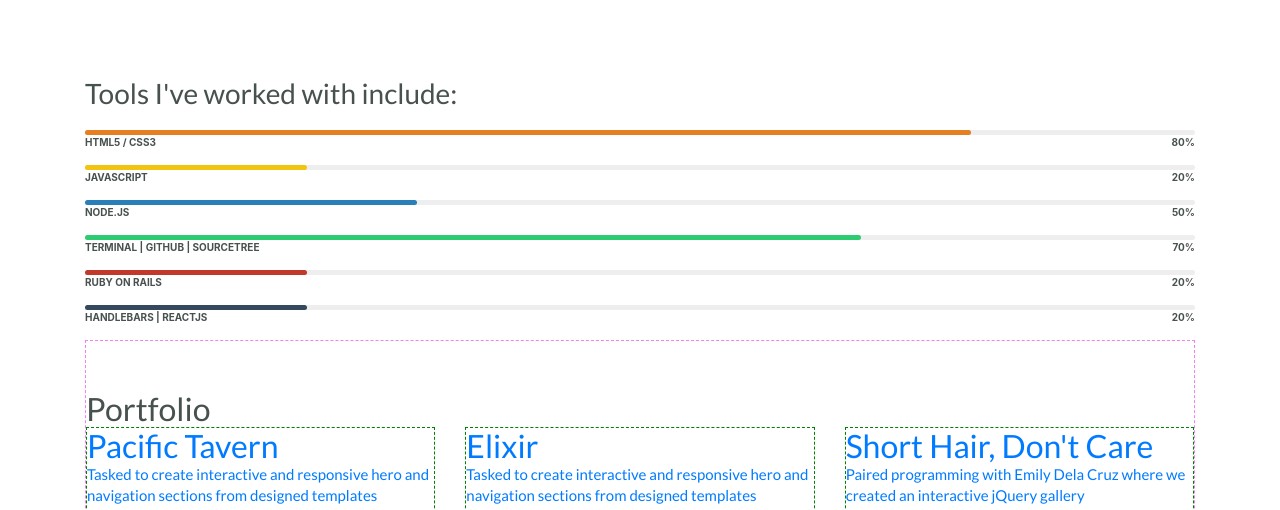
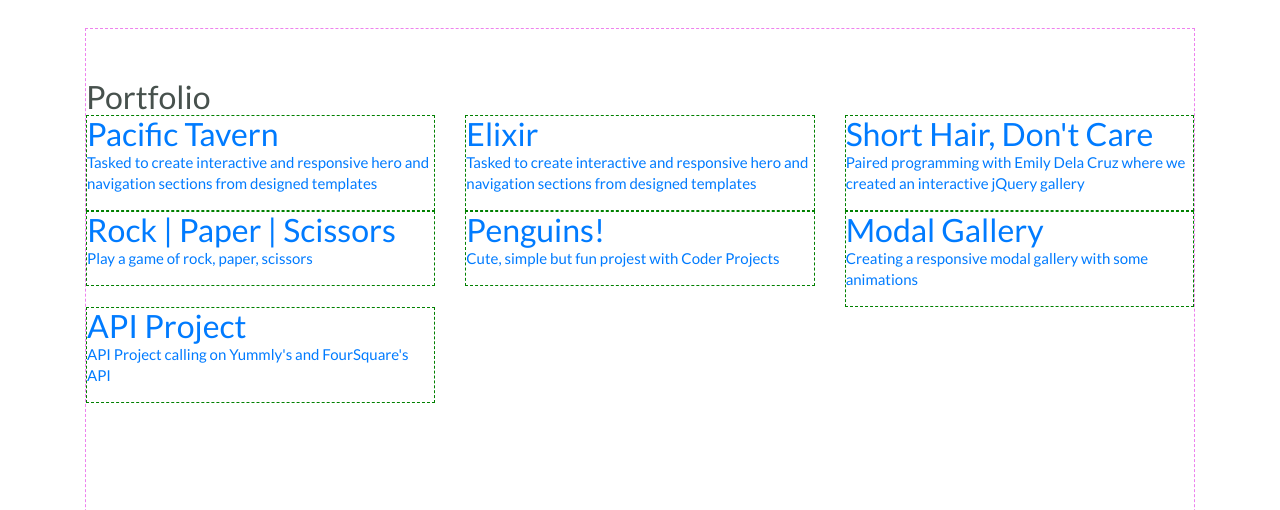
Before and after one commit to amytangcodes/site, a website: page index.html in a window 1280 px wide. Shown: the part 771-1281 px from the top of the page. Drawn offline with nearby package versions, Linux system fonts and the light colour scheme.

Commit message:
removing 2nd skills section

```diff
--- a/index.html
+++ b/index.html
@@ -99,54 +99,7 @@
         </div>
 
         <!-- Skills Section -->
-        <div class="skills-block hidden-md-up">
-          <h3>Tools I've worked with include:</h3>
-          <ul>
-            <li class="skillbar" data-percent="80%">
-              <div class="skillbar__bar skillbar__html"></div>
-              <div class="skillbar__content">
-                <span>HTML5 / CSS3</span>
-                <span>80%</span>
-              </div>
-            </li> <!-- End Skill Bar -->
-            <li class="skillbar" data-percent="20%">
-              <div class="skillbar__bar skillbar__js"></div>
-              <div class="skillbar__content">
-                <span>JavaScript</span>
-                <span>20%</span>
-              </div>
-            </li> <!-- End Skill Bar -->
-            <li class="skillbar" data-percent="30%">
-              <div class="skillbar__bar skillbar__node"></div>
-              <div class="skillbar__content">
-                <span>Node.js</span>
-                <span>50%</span>
-              </div>
-            </li> <!-- End Skill Bar -->
-            <li class="skillbar" data-percent="70%">
-              <div class="skillbar__bar skillbar__tools"></div>
-              <div class="skillbar__content">
-                <span>Terminal | Github | SourceTree</span>
-                <span>70%</span>
-              </div>
-            </li> <!-- End Skill Bar -->
 
-            <li class="skillbar" data-percent="20%">
-              <div class="skillbar__bar skillbar__ror"></div>
-              <div class="skillbar__content">
-                <span>Ruby on Rails</span>
-                <span>20%</span>
-              </div>
-            </li> <!-- End Skill Bar -->
-            <li class="skillbar" data-percent="20%">
-              <div class="skillbar__bar skillbar__react"></div>
-              <div class="skillbar__content">
-                <span>Handlebars | ReactJS</span>
-                <span>20%</span>
-              </div>
-            </li> <!-- End Skill Bar -->
-          </ul>
-        </div>
 
         <!-- Experience Section -->
         <div class="grid-container grid-container__experience">
```
